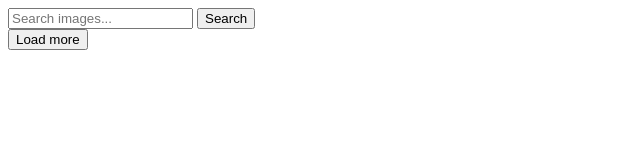
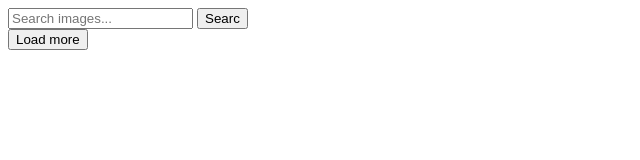
Before and after one commit to 86andrey/goit-js-hw-11, a plain HTML site: page index.html in a window 1280 px wide. Shown: the full height of the page, 0-640 px from the left. Drawn offline with Linux system fonts and the light colour scheme.

Commit message:
Deploying to gh-pages from @ 86andrey/goit-js-hw-11@4d8ee2baf2a3a64aeb29e4109d24ea22a4a2e08a 🚀

```diff
--- a/index.html
+++ b/index.html
@@ -1 +1 @@
-<!DOCTYPE html><html lang="ru"><head><meta charset="utf-8"><meta name="viewport" content="width=device-width, initial-scale=1.0"><title>Page title</title><link rel="stylesheet" href="/goit-js-hw-11/index.000205bb.css"><script type="module" src="/goit-js-hw-11/index.94f35ad1.js"></script><script src="/goit-js-hw-11/index.4dab1e03.js" nomodule="" defer></script></head><body> <form class="search-form" id="search-form"> <input type="text" name="searchQuery" autocomplete="off" placeholder="Search images..."> <button type="submit">Search</button> </form> <div class="gallery">  </div> <button type="button" class="load-more">Load more</button> <script src="/goit-js-hw-11/index.94f35ad1.js" type="module"></script><script src="/goit-js-hw-11/index.4dab1e03.js" nomodule="" defer></script> </body></html>
+<!DOCTYPE html><html lang="ru"><head><meta charset="utf-8"><meta name="viewport" content="width=device-width, initial-scale=1.0"><title>Page title</title><link rel="stylesheet" href="/goit-js-hw-11/index.000205bb.css"><script type="module" src="/goit-js-hw-11/index.94f35ad1.js"></script><script src="/goit-js-hw-11/index.4dab1e03.js" nomodule="" defer></script></head><body> <form class="search-form" id="search-form"> <input type="text" name="searchQuery" autocomplete="off" placeholder="Search images..."> <button type="submit">Searc</button> </form> <div class="gallery">  </div> <button type="button" class="load-more">Load more</button> <script src="/goit-js-hw-11/index.94f35ad1.js" type="module"></script><script src="/goit-js-hw-11/index.4dab1e03.js" nomodule="" defer></script> </body></html>
```
